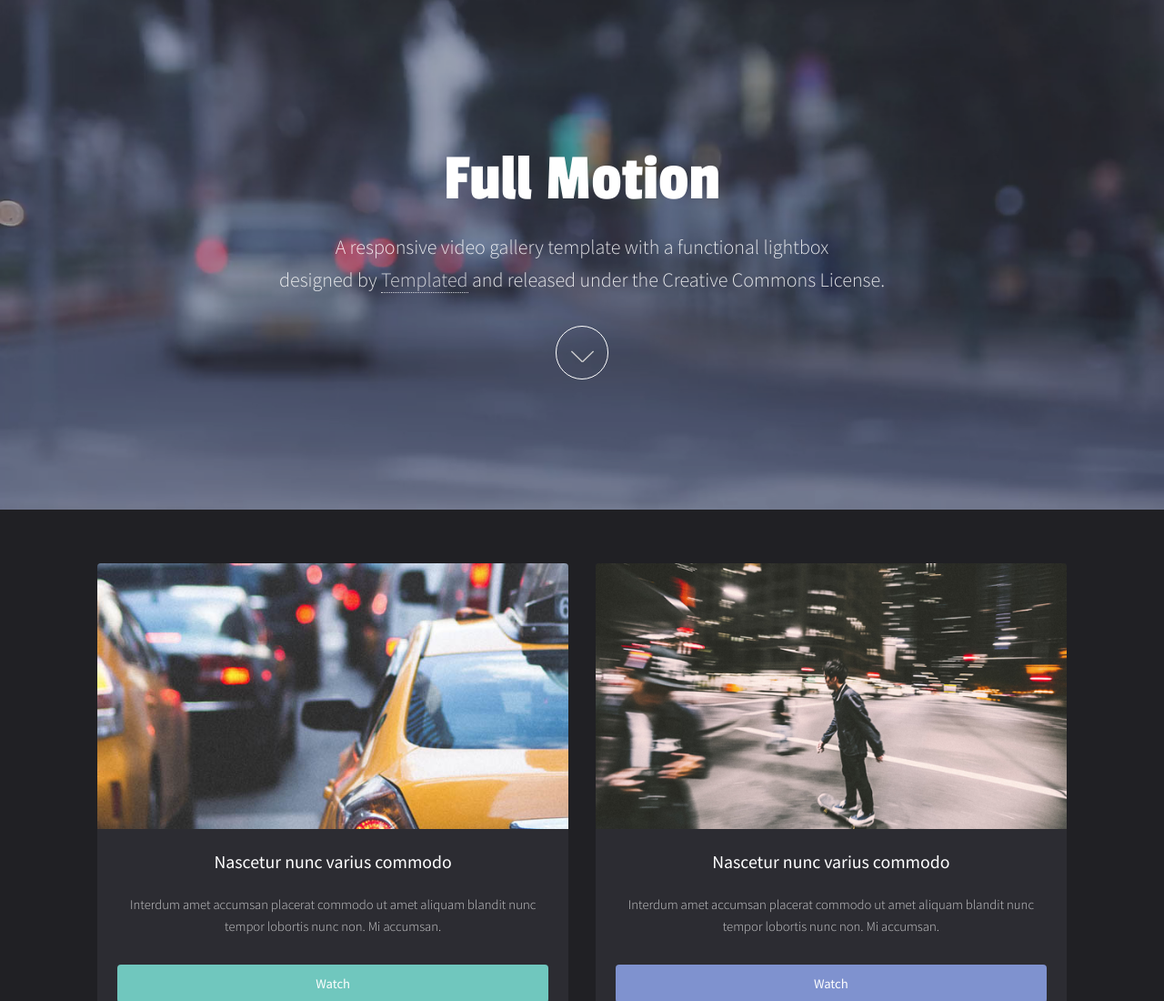
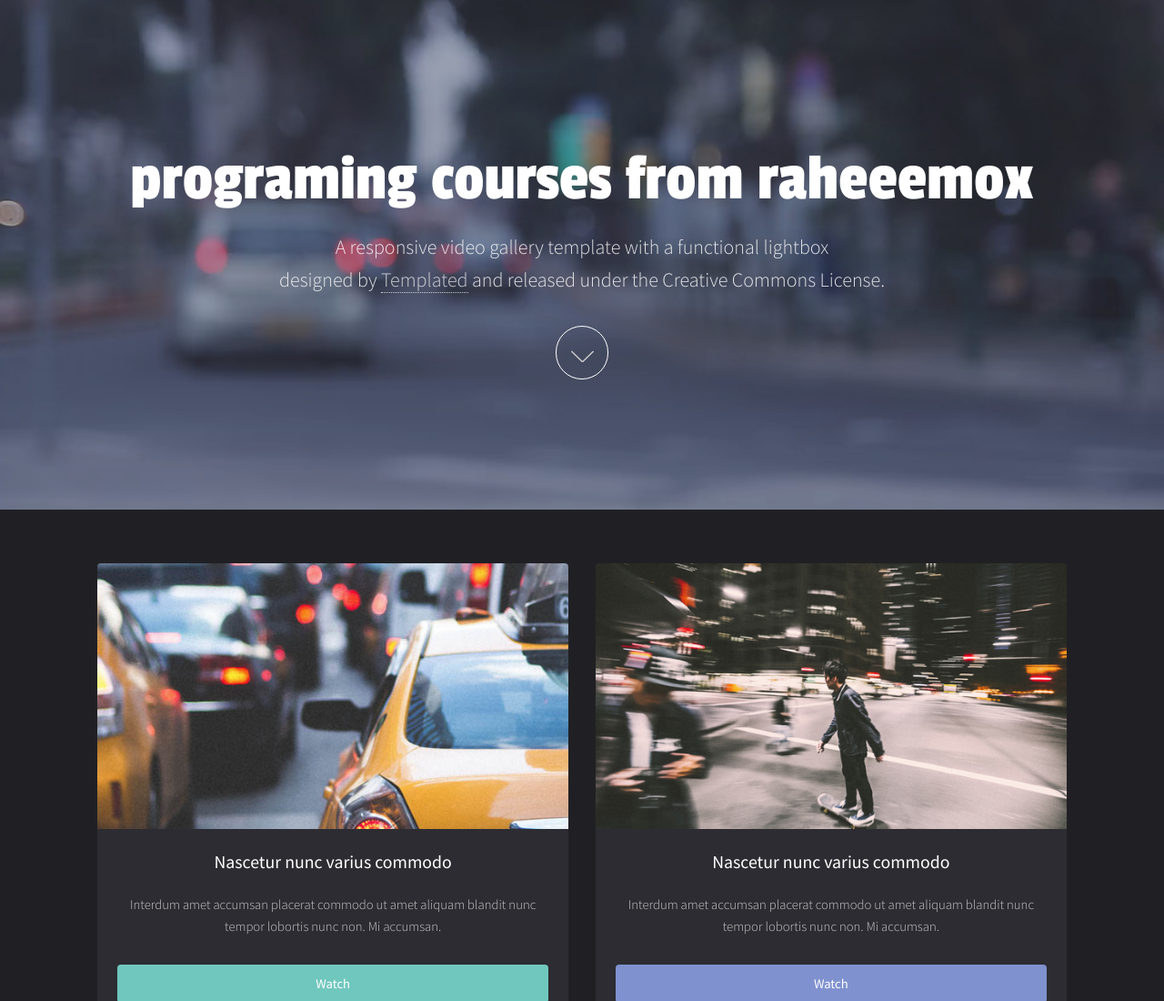
Before and after one commit to ra7eemi/raheemox.github.io, a plain HTML site: page index.html in a window 1280 px wide. Shown: the top 1100 px of the page at 91% size. Drawn offline with Linux system fonts and the light colour scheme.

Commit message:
Update index.html

```diff
--- a/index.html
+++ b/index.html
@@ -22,7 +22,7 @@
 				<section id="banner" data-video="images/banner">
 					<div class="inner">
 						<header>
-							<h1>Full Motion</h1>
+							<h1>programing courses from raheeemox</h1>
 							<p>A responsive video gallery template with a functional lightbox<br />
 							designed by <a href="https://templated.co/">Templated</a> and released under the Creative Commons License.</p>
 						</header>
```
